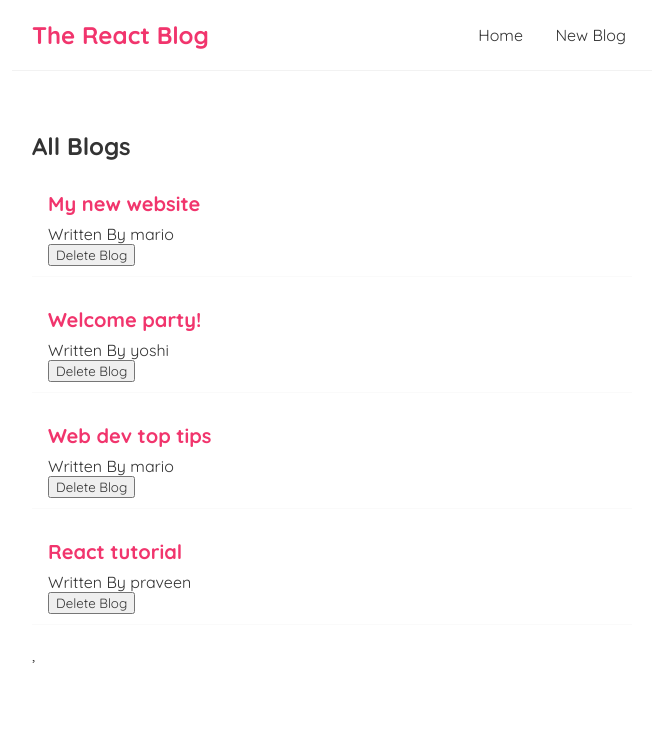
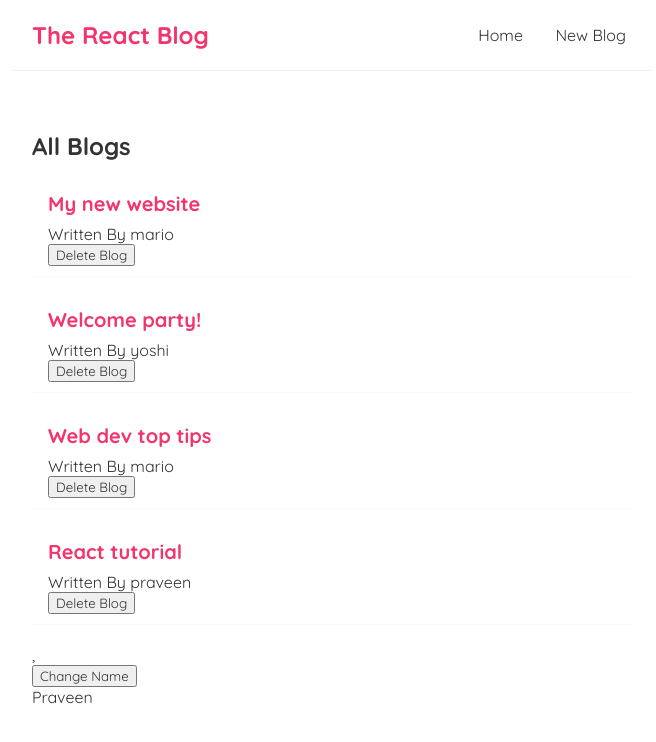
Before and after one commit to praveen-malviya/blog-react, a React (Create React App) app: page / in a window 1280 px wide. Shown: the top 742 px of the page, without its empty margins (308-964 px from the left). Built offline with nearby package versions, Linux system fonts and the light colour scheme.

Commit message:
Use Hook: UseEffect
use of it and dependency.

```diff
--- a/public/index.html
+++ b/public/index.html
@@ -14,7 +14,7 @@
       manifest.json provides metadata used when your web app is installed on a
       user's mobile device or desktop. See https://developers.google.com/web/fundamentals/web-app-manifest/
     -->
-    <link rel="manifest" href="%PUBLIC_URL%/manifest.json" />
+    <!-- <link rel="manifest" href="%PUBLIC_URL%/manifest.json" /> -->
     <!--
       Notice the use of %PUBLIC_URL% in the tags above.
       It will be replaced with the URL of the `public` folder during the build.
--- a/src/Home.js
+++ b/src/Home.js
@@ -1,26 +1,37 @@
-import { useState } from "react";
+import { useEffect, useState } from "react";
 import BlogList from "./BlogList";
 
 const Home = () => {
+
+    const [name, setName] = useState('Praveen');
 
     const [blogs, setBlogs] = useState([
         { title: 'My new website', body: 'lorem ipsum...', author: 'mario', id: 1 },
         { title: 'Welcome party!', body: 'lorem ipsum...', author: 'yoshi', id: 2 },
         { title: 'Web dev top tips', body: 'lorem ipsum...', author: 'mario', id: 3 },
         { title: 'React tutorial', body: 'lorem ipsum...', author: 'praveen', id: 4 }
-])
+]);
 
     const handleDelete = (id) => {
-        const newBlogs = blogs;
-        setBlogs(newBlogs.filter((blog) => blog.id !== id))
+        const newBlogs = blogs.filter((blog) => blog.id !== id);
+        setBlogs(newBlogs);
+    }
 
-    }
-    return (
+    useEffect(() => {
+        console.log('Rendred');
+        console.log(name);
+
+    }, [name])
+
+
+    return(
 
         <div className="home">
 
         <BlogList blogs={ blogs } title = "All Blogs" handleDelete = { handleDelete } /> ,<br />
-        {/* <BlogList blogs={ blogs.filter((blog) => blog.author === 'mario') } title = "Filter Blogs" /> */}
+
+        <button onClick={() => setName('Malviya')}>Change Name</button>
+        <p>{ name }</p>
 
         </div>
 
```
